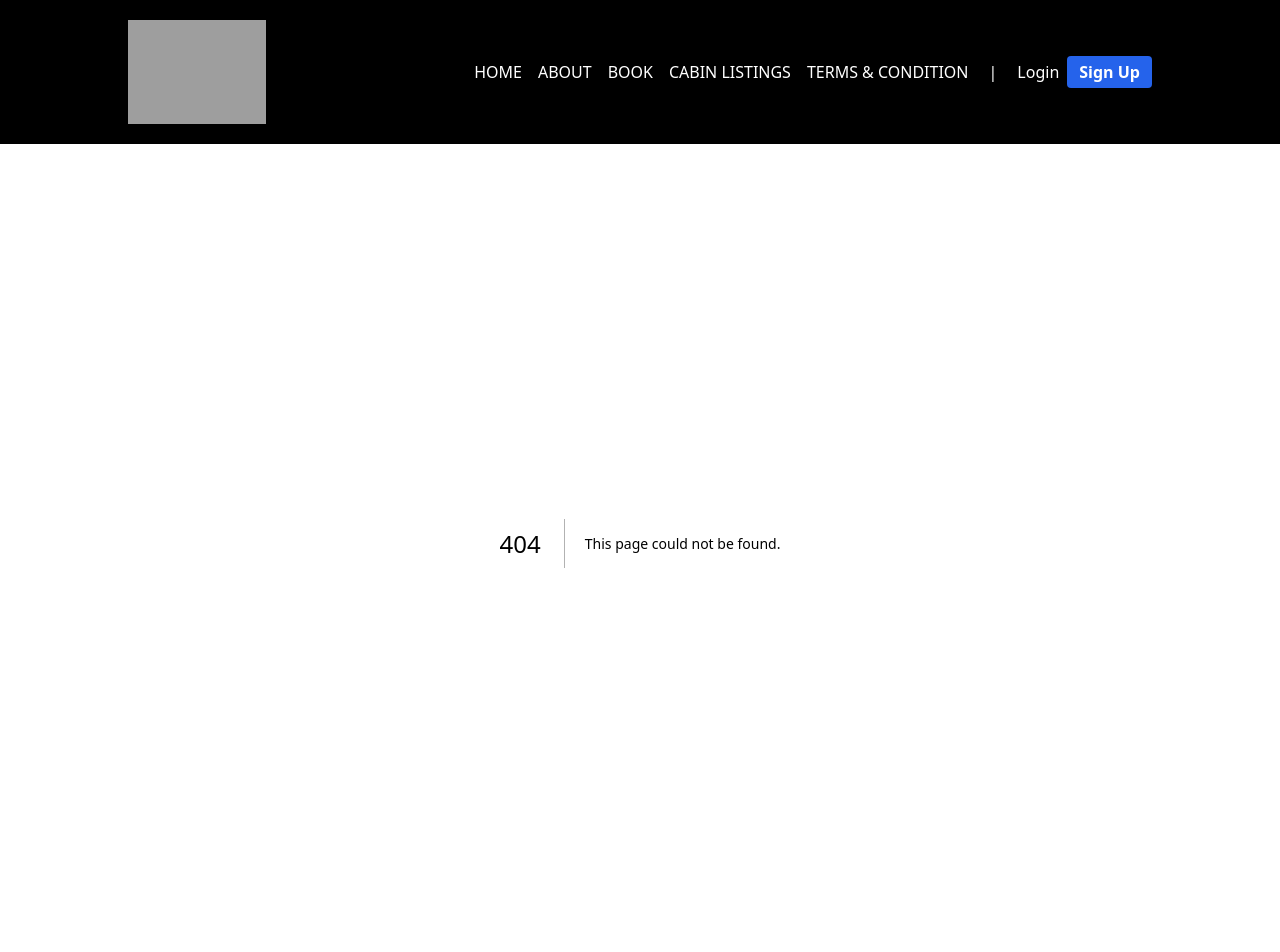
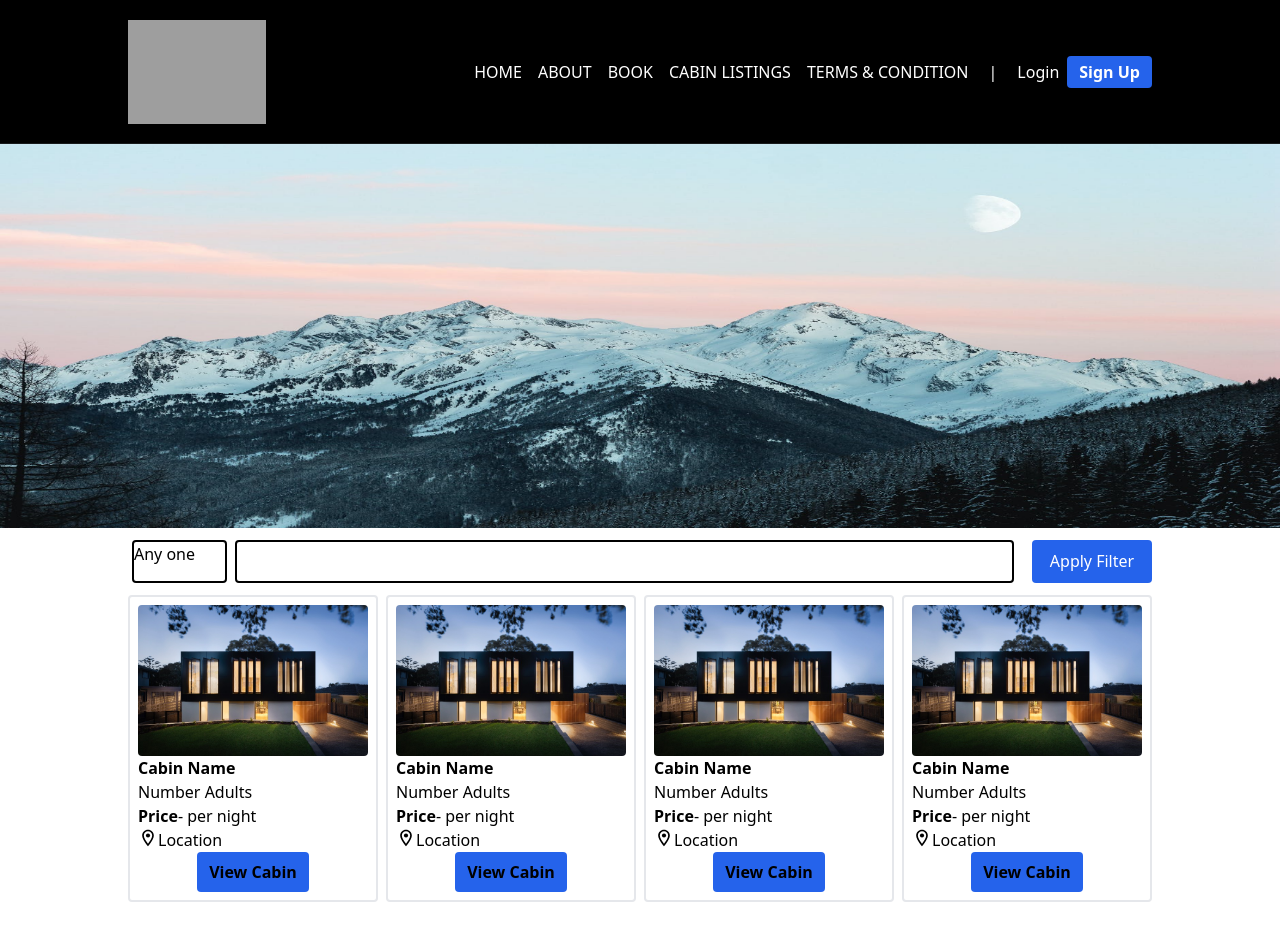
Before and after one commit to SubarashiiDext/sojourn-cabins-website, a Next.js app: page /LocationA in a window 1280 px wide. Before the commit this address had no page. Shown: the top 952 px of the page. Built offline with nearby package versions, Linux system fonts and the light colour scheme; grey boxes are pictures that could not be loaded.

Commit message:
locationA update 1

```diff
--- a/src/app/CabinListings/Location/LocationA/page.jsx
+++ /dev/null
@@ -1,9 +0,0 @@
-import React from 'react'
-
-export default function LocationA() {
-  return (
-    <div>
-
-    </div>
-  )
-}
--- a/src/app/CabinListings/Location/LocationB/page.jsx
+++ /dev/null
@@ -1,9 +0,0 @@
-import React from 'react'
-
-export default function LocationB() {
-  return (
-    <div>
-
-    </div>
-  )
-}
--- a/src/app/CabinListings/page.jsx
+++ b/src/app/CabinListings/page.jsx
@@ -1,14 +1,13 @@
 "use client"
 import Link from 'next/link'
 import React from 'react'
-import LocationA from './Location/LocationA/page'
 
 
 
-export default function CabinListings({children}) {
+export default function CabinListings() {
   return (
-    <div>{children}
-      <Link href="/LocationA" className='p-2 bg-blue-500 rounded'>Location</Link>
+    <div>
+
     </div>
   )
 }
--- /dev/null
+++ b/src/app/LocationA/page.jsx
@@ -0,0 +1,36 @@
+import React from "react";
+import Image from "next/image";
+import Link from "next/link";
+import Cards from "../components/cards/page";
+
+export default function LocationA() {
+  return (
+    <div>
+      <div className="relative w-full h-96  bg-cover">
+        <Image src="/asset/Background.jpeg" alt="Bg Img" fill={true} />
+      </div>
+      {/* <div className="">
+        Kasoa, formerly known as Odupongkpehe, is a peri-urban town in the Awutu
+        Senya East Municipal District of the Central region of Ghana.
+      </div> */}
+      <div className="w-[100%] mt-2 mb-2">
+        <div className=" space-x-1 mx-auto md:w-[80%] w-[100%] justify-between flex md:flex-row md:items-center items-center flex-col">
+          <div className="h-[43px] w-[100px] m-1 rounded border-2 border-black ">Any one</div>
+
+          <div className="flex space-x-1 w-[95%] justify-between items-center m-1">
+            <input className="w-[85%] h-[43px] text rounded border-2 border-black py-1 px-2">
+
+            </input>
+            <button className="h-[43px] w-[120px] rounded  bg-blue-600 text-white py-1 px-2">
+              Apply Filter
+            </button>
+          </div>
+        </div>
+      </div>
+
+
+      <Cards/>
+
+    </div>
+  );
+}
--- /dev/null
+++ b/src/app/components/card/page.jsx
@@ -0,0 +1,34 @@
+import React from 'react'
+import Image from "next/image";
+import {MdOutlineLocationOn} from "react-icons/md"
+
+
+export default function Card() {
+  return (
+    <div>
+      <div className='flex items-center justify-center '>
+        <div className='mb-2 px-2 py-2 border-2 border-black-400  rounded'>
+
+          <Image className=' m-0 rounded' src="/asset/cabin1.png" alt="" width={282} height={336}/>
+
+          <div>
+            <h1 className='text-base font-bold block'>Cabin Name</h1>
+            <div className='block'>Number Adults</div>
+            <div className='flex' ><p className='font-bold '>Price</p><p className=''>- per night</p> </div>
+            <div className='flex'>
+              <div><MdOutlineLocationOn size={20}/></div>
+              <div>Location</div>
+            </div>
+
+          </div>
+          <div className='flex justify-center items-center '>
+            <button className=" bg-blue-600 font-bold  py-2 px-3 rounded hover:bg-blue-300 hover:text-black transition duration-300 ">
+              View Cabin
+            </button>
+          </div>
+        </div>
+      </div>
+    </div>
+
+  )
+}
--- /dev/null
+++ b/src/app/components/cards/page.jsx
@@ -0,0 +1,22 @@
+import React from 'react'
+import Card from '../card/page'
+
+export default function Cards() {
+  return (
+    <div>
+      <div className="w-[100%] mt-2 mb-2">
+        <div className=" mx-auto md:w-[80%] flex md:flex-row md:items-center gap-2 items-center flex-col">
+          <Card/>
+          <Card/>
+          <Card/>
+          <Card/>
+
+
+
+        </div>
+      </div>
+
+
+    </div>
+  )
+}
--- a/src/app/page.js
+++ b/src/app/page.js
@@ -1,7 +1,11 @@
+import Link from "next/link";
+import LocationA from "./LocationA/page";
+
 export default function Home() {
   return (
     <div>
       <h1 className="text-center font-bold text-4xl text-gray-700">Homepage</h1>
+      <Link href="LocationA" >LocationA</Link>
     </div>
   );
 }
```
Also changed, not shown: public/asset/Background.jpeg (added), public/asset/cabin1.png (added).
